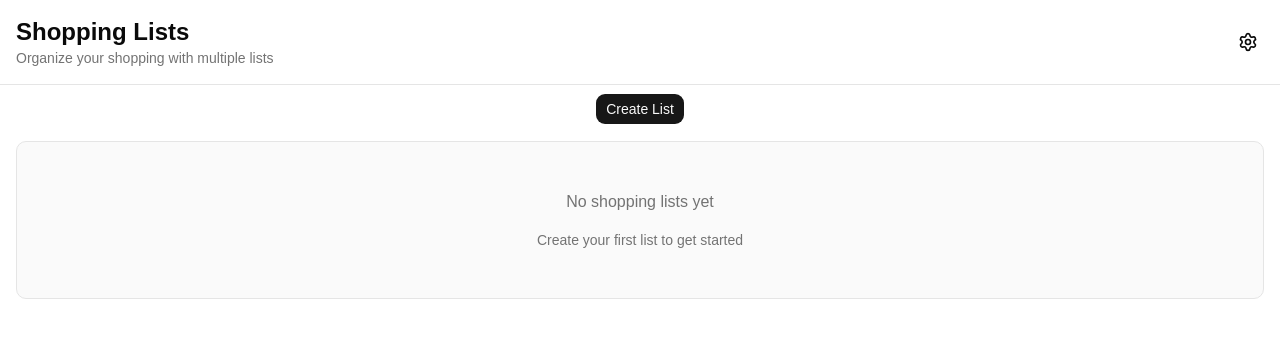
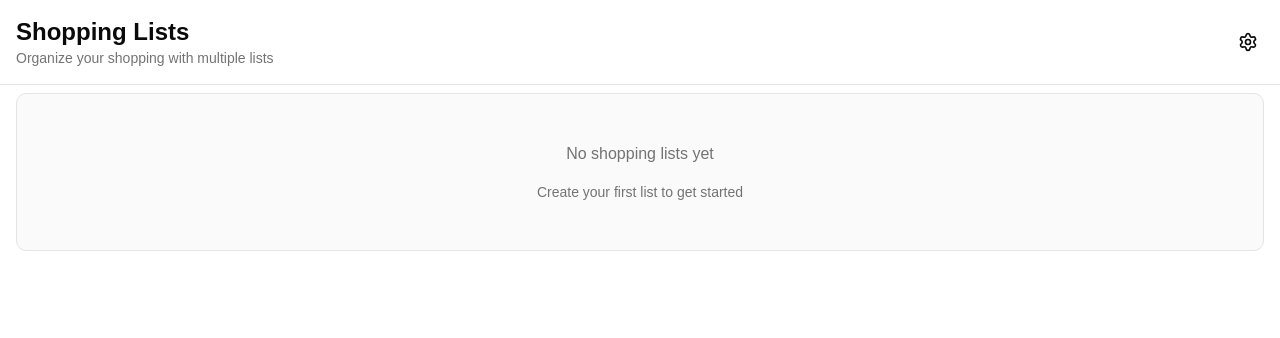
Before and after one commit to fredrikj31/simple-shopping-list, a React (Vite) app: page / in a window 1280 px wide. Shown: the top 338 px of the page. Built offline with nearby package versions, Linux system fonts and the light colour scheme.

Commit message:
chore(home): removes old create list button

```diff
--- a/src/routes/home/route.tsx
+++ b/src/routes/home/route.tsx
@@ -24,13 +24,6 @@ export const HomeRoute = () => {
       </header>
 
       <div className="mx-4 mt-2 flex flex-col items-center gap-4">
-        <Button
-          className="w-fit hover:cursor-pointer"
-          onClick={() => alert("Hello World!")}
-        >
-          Create List
-        </Button>
-
         <div className="rounded-lg border border-border bg-secondary/50 p-12 text-center w-full">
           <p className="text-muted-foreground mb-4">No shopping lists yet</p>
           <p className="text-sm text-muted-foreground">
```
